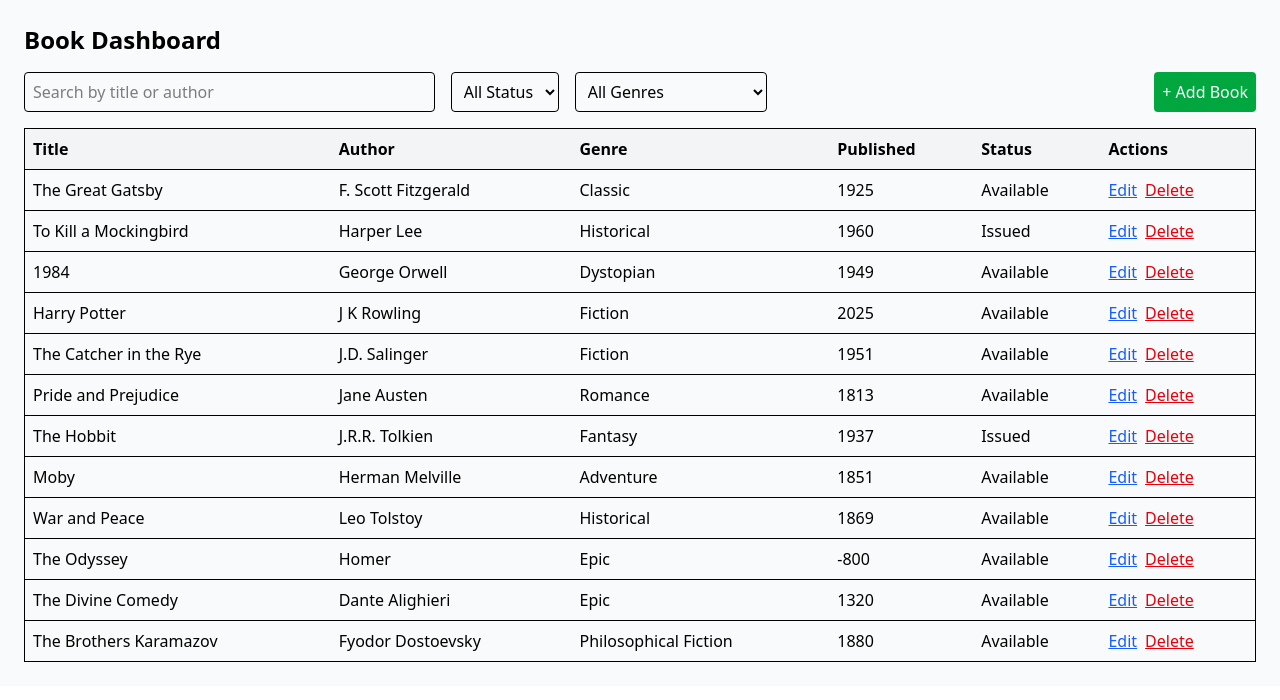
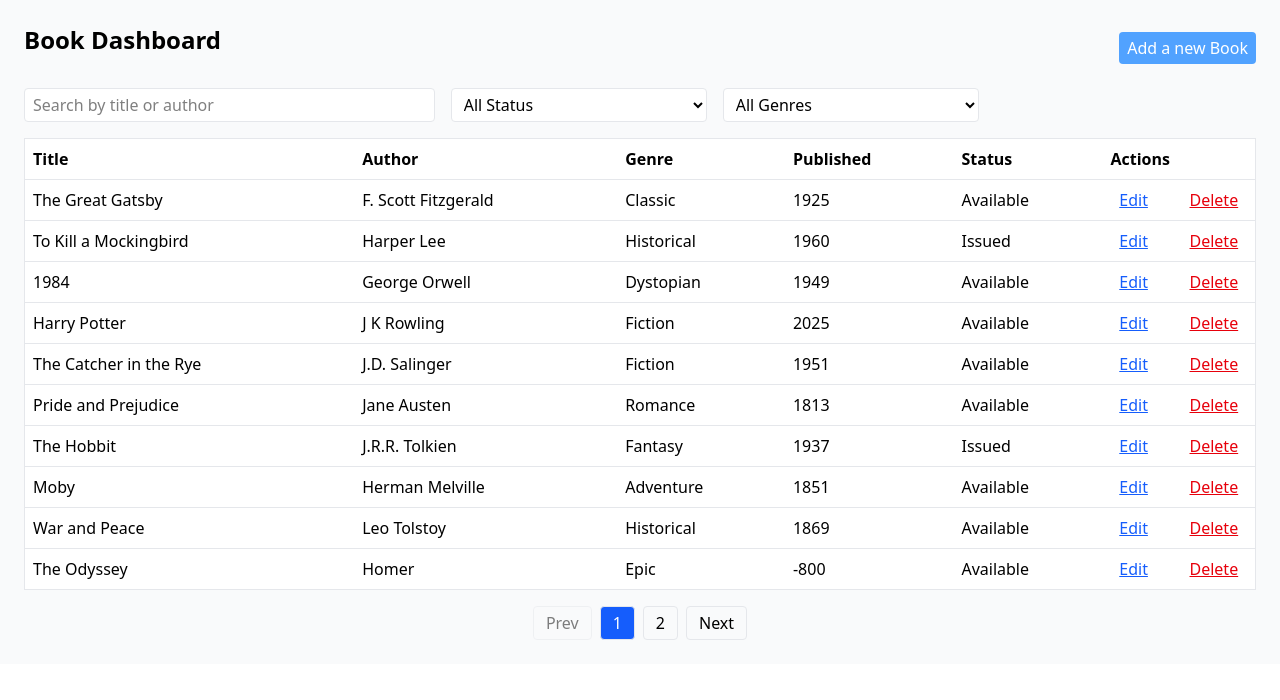
Before and after one commit to iamsjunaid/book_management, a React (Vite) app: page / in a window 1280 px wide. Shown: the top 700 px of the page. Built offline with nearby package versions, Linux system fonts and the light colour scheme; data requests are answered from the project's data file.

Commit message:
feat: implement pagination and enhance UI in Dashboard component

```diff
--- a/src/pages/Dashboard.tsx
+++ b/src/pages/Dashboard.tsx
@@ -5,16 +5,21 @@ import BookModal from '../components/BookModal';
 import { useBooks } from '../hooks/useBooks';
 import type { Book } from '../types/book';
 
-
 const Dashboard = () => {
     const { booksQuery } = useBooks();
+
     const [search, setSearch] = useState('');
+
     const [statusFilter, setStatusFilter] = useState('');
     const [genreFilter, setGenreFilter] = useState('');
 
     const [showModal, setShowModal] = useState(false);
+
     const [editBook, setEditBook] = useState<Book | null>(null);
     const [bookToDelete, setBookToDelete] = useState<Book | null>(null);
+
+    const [currentPage, setCurrentPage] = useState(1);
+    const booksPerPage = 10;
 
     const { addBookMutation, updateBookMutation, deleteBookMutation } = useBooks();
 
@@ -54,17 +59,34 @@ const Dashboard = () => {
         return matchesSearch && matchesStatus && matchesGenre;
     });
 
+    // ⬇️ Pagination logic
+    const indexOfLastBook = currentPage * booksPerPage;
+    const indexOfFirstBook = indexOfLastBook - booksPerPage;
+    const currentBooks = filteredBooks.slice(indexOfFirstBook, indexOfLastBook);
+
+    const totalPages = Math.ceil(filteredBooks.length / booksPerPage);
+
 
     return (
         <div className="p-6">
-            <h1 className="text-2xl font-bold mb-4">Book Dashboard</h1>
+            <div className="flex items-center justify-between mb-4">
+                <h1 className="text-2xl font-bold mb-4">Book Dashboard</h1>
+                <div className="ml-auto">
+                    <button
+                        onClick={() => setShowModal(true)}
+                        className="px-2 py-1 bg-blue-400 text-white rounded"
+                    >
+                       Add a new Book
+                    </button>
+                </div>
+            </div>
 
             {/* 🔍 Search & Filters */}
             <div className="flex flex-wrap gap-4 mb-4">
                 <input
                     type="text"
                     placeholder="Search by title or author"
-                    className="border rounded w-full px-2 md:w-1/3"
+                    className="border border-gray-200 rounded w-full px-2 py-1 md:w-1/3 bg-white"
                     value={search}
                     onChange={(e) => setSearch(e.target.value)}
                 />
@@ -72,7 +94,7 @@ const Dashboard = () => {
                 <select
                     value={statusFilter}
                     onChange={(e) => setStatusFilter(e.target.value)}
-                    className="border px-2 rounded"
+                    className="border border-gray-200 px-2 rounded sm:w-64 py-1 bg-white"
                 >
                     <option value="">All Status</option>
                     <option value="Available">Available</option>
@@ -82,7 +104,7 @@ const Dashboard = () => {
                 <select
                     value={genreFilter}
                     onChange={(e) => setGenreFilter(e.target.value)}
-                    className="border px-2 rounded"
+                    className="border border-gray-200 px-2 rounded sm:w-64 bg-white"
                 >
                     <option value="">All Genres</option>
                     {[...new Set(books.map((b) => b.genre).filter((g) => g))].map((genre, i) => (
@@ -91,16 +113,6 @@ const Dashboard = () => {
                         </option>
                     ))}
                 </select>
-
-                <div className="ml-auto">
-                    <button
-                        onClick={() => setShowModal(true)}
-                        className="p-2 bg-green-600 text-white rounded"
-                    >
-                        + Add Book
-                    </button>
-                </div>
-
             </div>
 
             {/* 📚 Book Modal */}
@@ -117,27 +129,27 @@ const Dashboard = () => {
 
 
             {/* 📋 Book List Table */}
-            <div className="overflow-x-auto">
-                <table className="min-w-full border rounded">
+            <div className="overflow-x-auto w-full">
+                <table className="min-w-full border border-gray-200 rounded-xl shadow-lg">
                     <thead>
-                        <tr className="bg-gray-100 text-left">
-                            <th className="p-2">Title</th>
-                            <th className="p-2">Author</th>
-                            <th className="p-2">Genre</th>
-                            <th className="p-2">Published</th>
-                            <th className="p-2">Status</th>
-                            <th className="p-2">Actions</th>
+                        <tr className=" text-left bg-white">
+                            <th className="p-2 font-semibold">Title</th>
+                            <th className="p-2 font-semibold">Author</th>
+                            <th className="p-2 font-semibold">Genre</th>
+                            <th className="p-2 font-semibold">Published</th>
+                            <th className="p-2 font-semibold">Status</th>
+                            <th className="p-2 font-semibold">Actions</th>
                         </tr>
                     </thead>
                     <tbody>
-                        {filteredBooks.map((book) => (
-                            <tr key={book.id} className="border-t">
+                        {currentBooks.map((book) => (
+                            <tr key={book.id} className="border-t border-gray-200 bg-white hover:bg-gray-100 ">
                                 <td className="p-2">{book.title}</td>
-                                <td className="p-2">{book.author}</td>
+                                <td className="p-2 cursor-pointer">{book.author}</td>
                                 <td className="p-2">{book.genre}</td>
                                 <td className="p-2">{book.publishedYear}</td>
                                 <td className="p-2">{book.status}</td>
-                                <td className="p-2">
+                                <td className="flex justify-around items-center mt-2">
                                     <button
                                         onClick={() => {
                                             setEditBook(book);
@@ -161,6 +173,36 @@ const Dashboard = () => {
                 </table>
             </div>
 
+            {/* 📄 Pagination */}
+            <div className="flex justify-center mt-4 space-x-2">
+                <button
+                    disabled={currentPage === 1}
+                    onClick={() => setCurrentPage((prev) => prev - 1)}
+                    className="px-3 py-1 border border-gray-200 rounded disabled:opacity-50"
+                >
+                    Prev
+                </button>
+
+                {[...Array(totalPages)].map((_, i) => (
+                    <button
+                        key={i}
+                        onClick={() => setCurrentPage(i + 1)}
+                        className={`px-3 py-1 border border-gray-200 rounded ${currentPage === i + 1 ? 'bg-blue-600 text-white' : ''
+                            }`}
+                    >
+                        {i + 1}
+                    </button>
+                ))}
+
+                <button
+                    disabled={currentPage === totalPages}
+                    onClick={() => setCurrentPage((prev) => prev + 1)}
+                    className="px-3 py-1 border border-gray-200 rounded disabled:opacity-50"
+                >
+                    Next
+                </button>
+            </div>
+
             {bookToDelete && (
                 <div className="fixed inset-0 flex items-center justify-center bg-black bg-opacity-50 z-50">
                     <div className="bg-white p-6 rounded shadow-md">
@@ -170,13 +212,13 @@ const Dashboard = () => {
                         <div className="flex justify-end space-x-2">
                             <button
                                 onClick={() => setBookToDelete(null)}
-                                className="px-4 py-2 border rounded"
+                                className="px-4 py-1 border rounded"
                             >
                                 Cancel
                             </button>
                             <button
                                 onClick={confirmDelete}
-                                className="px-4 py-2 bg-red-600 text-white rounded"
+                                className="px-4 py-1 bg-red-600 text-white rounded"
                             >
                                 Delete
                             </button>
```
